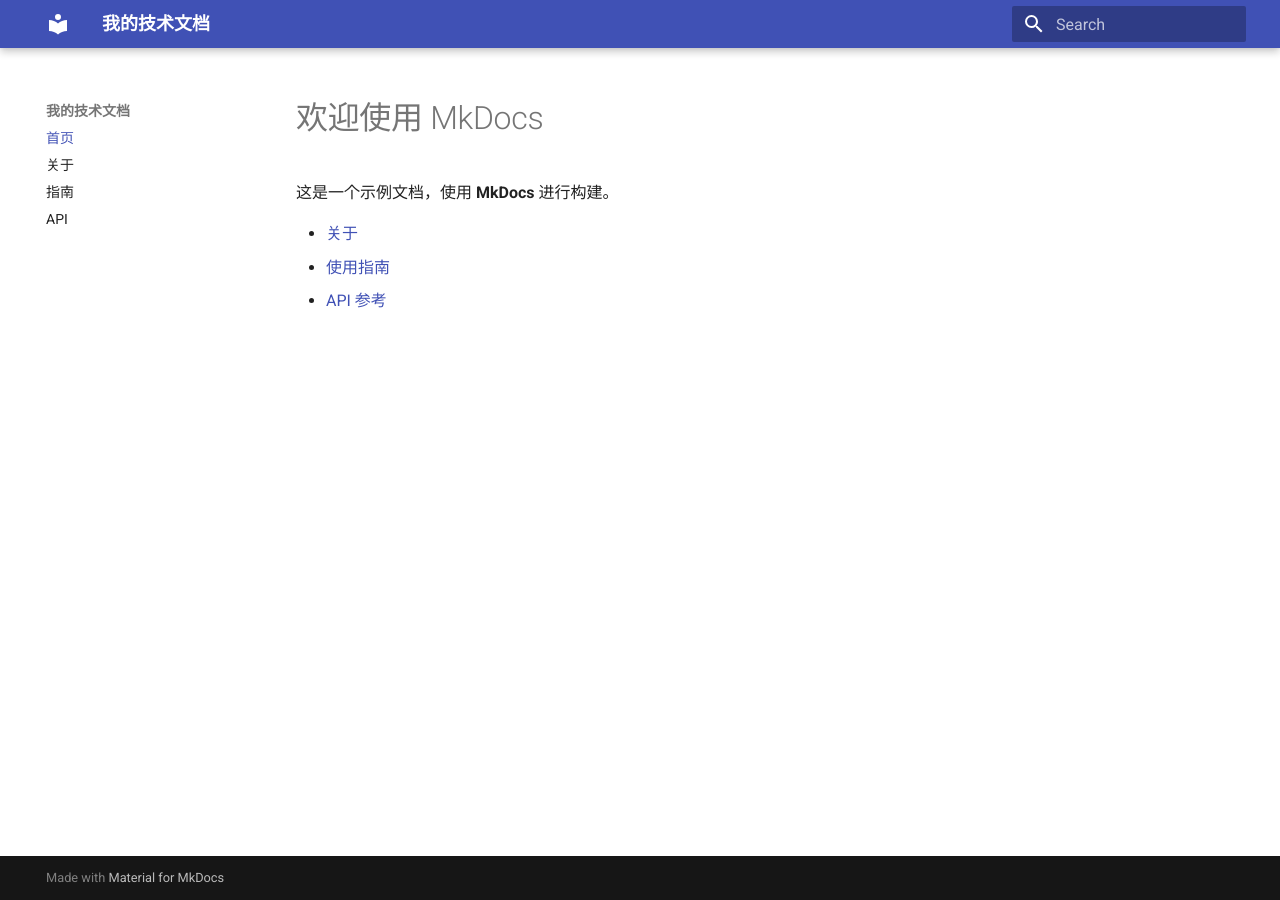
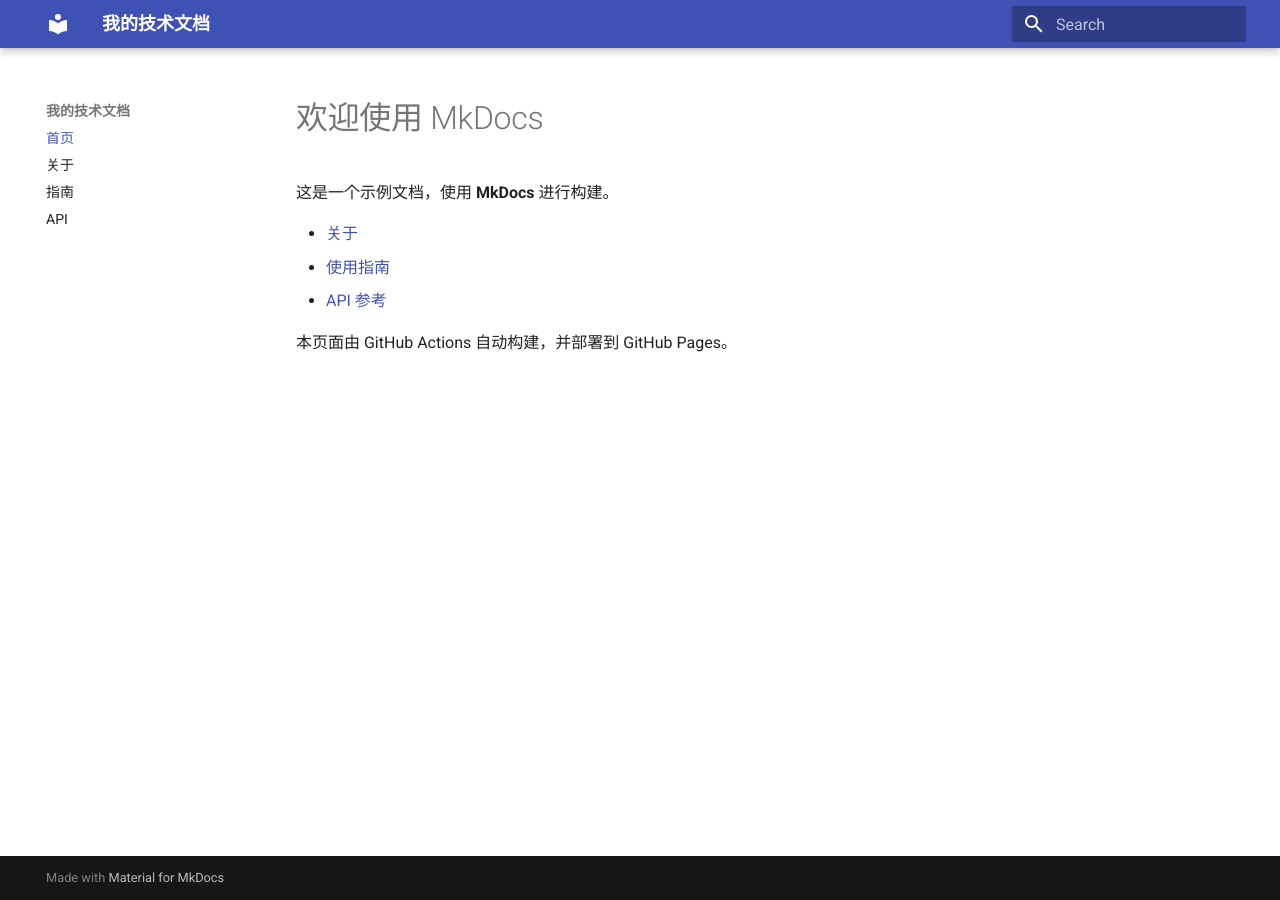
Before and after one commit to JKunhub/gh-actions-lab, an MkDocs documentation site: the page built from docs/index.md, in a window 1280 px wide. Built offline with MkDocs 1.6.1 and Material for MkDocs 9.7.7, drawn with Linux system fonts in a browser that asks for light colours.

Commit message:
更新首页说明，触发 Pages 部署工作流

```diff
--- a/docs/index.md
+++ b/docs/index.md
@@ -5,3 +5,5 @@
 - [关于](about.md)
 - [使用指南](guide.md)
 - [API 参考](api.md)
+
+本页面由 GitHub Actions 自动构建，并部署到 GitHub Pages。
```
